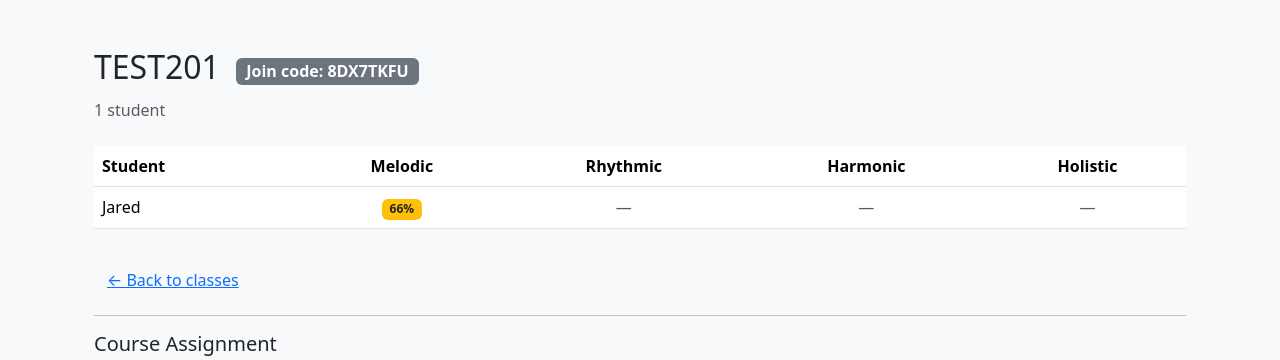
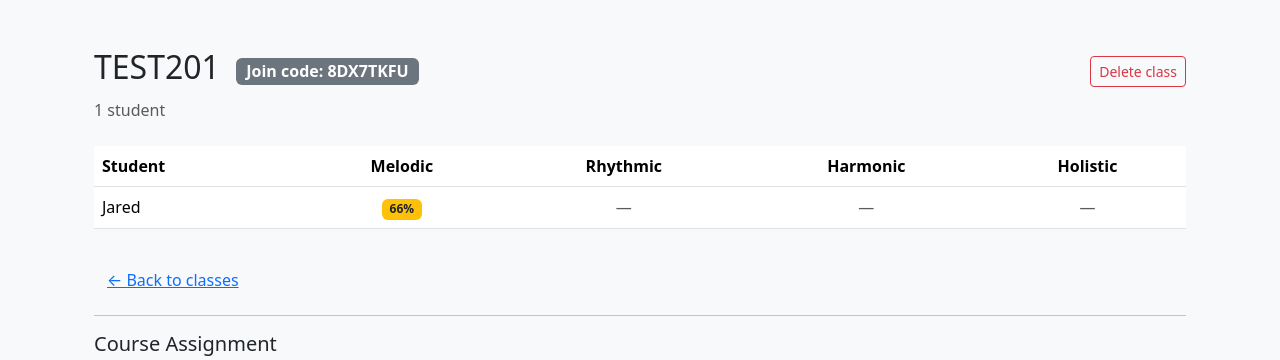
Before and after one commit to FakeBees/Musicianship-Website, a Flask app: page /teacher/class/2 in a window 1280 px wide. Shown: the part 56-416 px from the top of the page. Run offline with Flask 3, Linux system fonts and the light colour scheme; a user stored in the database is signed in.

Commit message:
feat: delete schools/courses/modules/classes, leave class, confirm dialogs on all

```diff
--- a/app.py
+++ b/app.py
@@ -992,6 +992,68 @@ def admin_delete_module_exercise(me_id):
     return redirect(url_for('admin_module_exercises', module_id=module_id))
 
 
+@app.route('/admin/schools/<int:school_id>/delete', methods=['POST'])
+@login_required
+@role_required('admin')
+def admin_delete_school(school_id):
+    school = School.query.get_or_404(school_id)
+    db.session.delete(school)
+    db.session.commit()
+    flash(f'School "{school.name}" deleted.', 'success')
+    return redirect(url_for('admin_schools'))
+
+
+@app.route('/admin/courses/<int:course_id>/delete', methods=['POST'])
+@login_required
+@role_required('admin')
+def admin_delete_course(course_id):
+    course = Course.query.get_or_404(course_id)
+    school_id = course.school_id
+    db.session.delete(course)
+    db.session.commit()
+    flash(f'Course "{course.name}" deleted.', 'success')
+    return redirect(url_for('admin_courses', school_id=school_id))
+
+
+@app.route('/admin/modules/<int:module_id>/delete', methods=['POST'])
+@login_required
+@role_required('admin')
+def admin_delete_module(module_id):
+    module = Module.query.get_or_404(module_id)
+    course_id = module.course_id
+    db.session.delete(module)
+    db.session.commit()
+    flash(f'Module "{module.name}" deleted.', 'success')
+    return redirect(url_for('admin_modules', course_id=course_id))
+
+
+@app.route('/teacher/classes/<int:class_id>/delete', methods=['POST'])
+@login_required
+@role_required('teacher', 'admin')
+def teacher_delete_class(class_id):
+    klass = Class.query.get_or_404(class_id)
+    if klass.teacher_id != current_user.id and current_user.role != 'admin':
+        abort(403)
+    name = klass.name
+    db.session.delete(klass)
+    db.session.commit()
+    flash(f'Class "{name}" deleted.', 'success')
+    return redirect(url_for('teacher_dashboard'))
+
+
+@app.route('/class/<int:class_id>/leave', methods=['POST'])
+@login_required
+def leave_class(class_id):
+    klass = Class.query.get_or_404(class_id)
+    if current_user not in klass.members:
+        flash('You are not in this class.', 'info')
+    else:
+        klass.members.remove(current_user)
+        db.session.commit()
+        flash(f'Left "{klass.name}".', 'success')
+    return redirect(url_for('me'))
+
+
 @app.route('/me')
 @login_required
 def me():
--- a/templates/admin/module_exercises.html
+++ b/templates/admin/module_exercises.html
@@ -54,7 +54,7 @@
       <td>{{ ex.exercise_id }}</td>
       <td><code>{{ ex.completion_criterion_json }}</code></td>
       <td>
-        <form method="post" action="{{ url_for('admin_delete_module_exercise', me_id=ex.id) }}" onsubmit="return confirm('Remove?')">
+        <form method="post" action="{{ url_for('admin_delete_module_exercise', me_id=ex.id) }}" onsubmit="return confirm('Remove this exercise from the module?')">
           <button class="btn btn-sm btn-outline-danger">Remove</button>
         </form>
       </td>
--- a/templates/teacher/class_detail.html
+++ b/templates/teacher/class_detail.html
@@ -2,9 +2,13 @@
 {% block title %}{{ cls.name }}{% endblock %}
 {% block content %}
 <div class="container py-4">
-  <div class="d-flex align-items-center gap-3 mb-1">
+  <div class="d-flex align-items-center gap-3 mb-1 flex-wrap">
     <h2>{{ cls.name }}</h2>
     <span class="badge bg-secondary fs-6">Join code: {{ cls.join_code }}</span>
+    <form method="post" action="{{ url_for('teacher_delete_class', class_id=cls.id) }}" class="ms-auto"
+          onsubmit="return confirm('Permanently delete class \"{{ cls.name }}\"? This cannot be undone.')">
+      <button class="btn btn-sm btn-outline-danger">Delete class</button>
+    </form>
   </div>
   <p class="text-muted mb-4">{{ roster | length }} student{{ 's' if roster | length != 1 }}</p>
 
```
Also changed, not shown: templates/admin/courses.html (+6 -1 lines), templates/admin/modules.html (+6 -1 lines), templates/admin/schools.html (+6 -1 lines), templates/me.html (+7 -2 lines).
